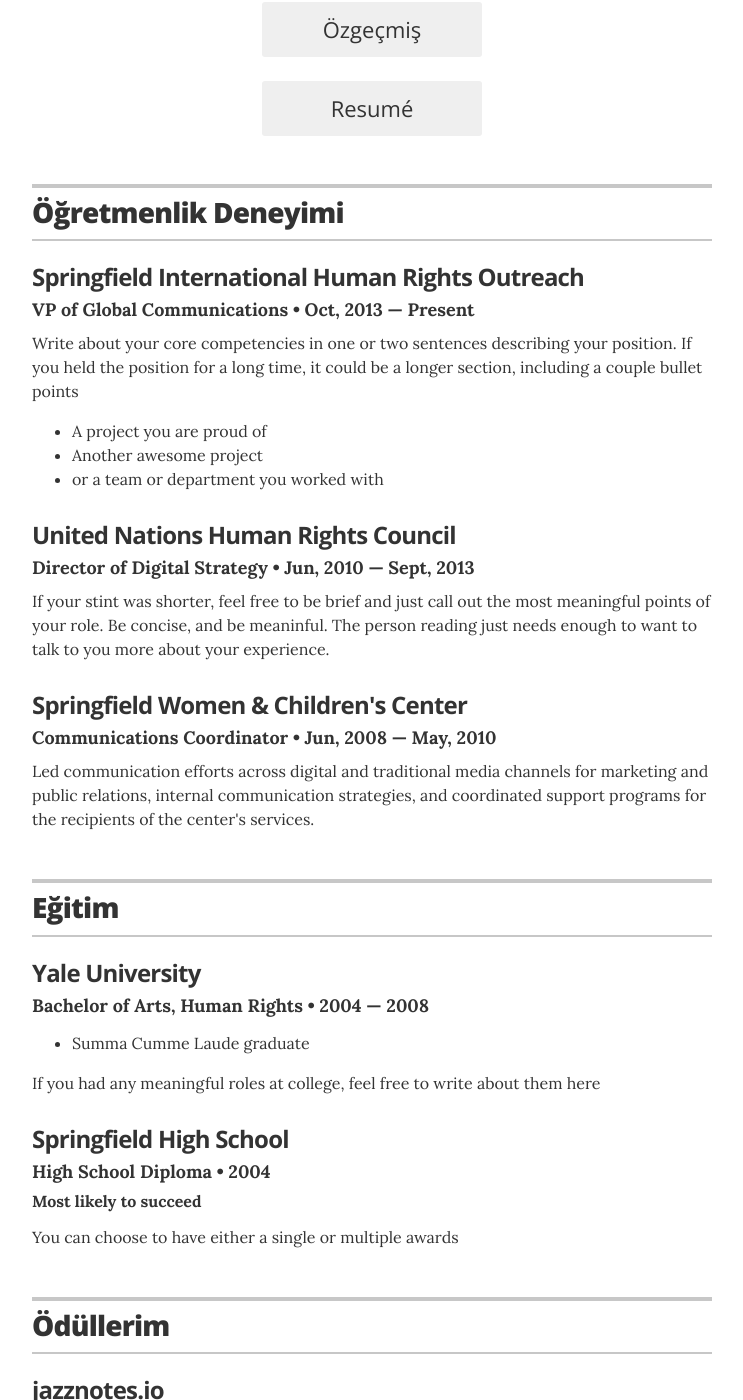
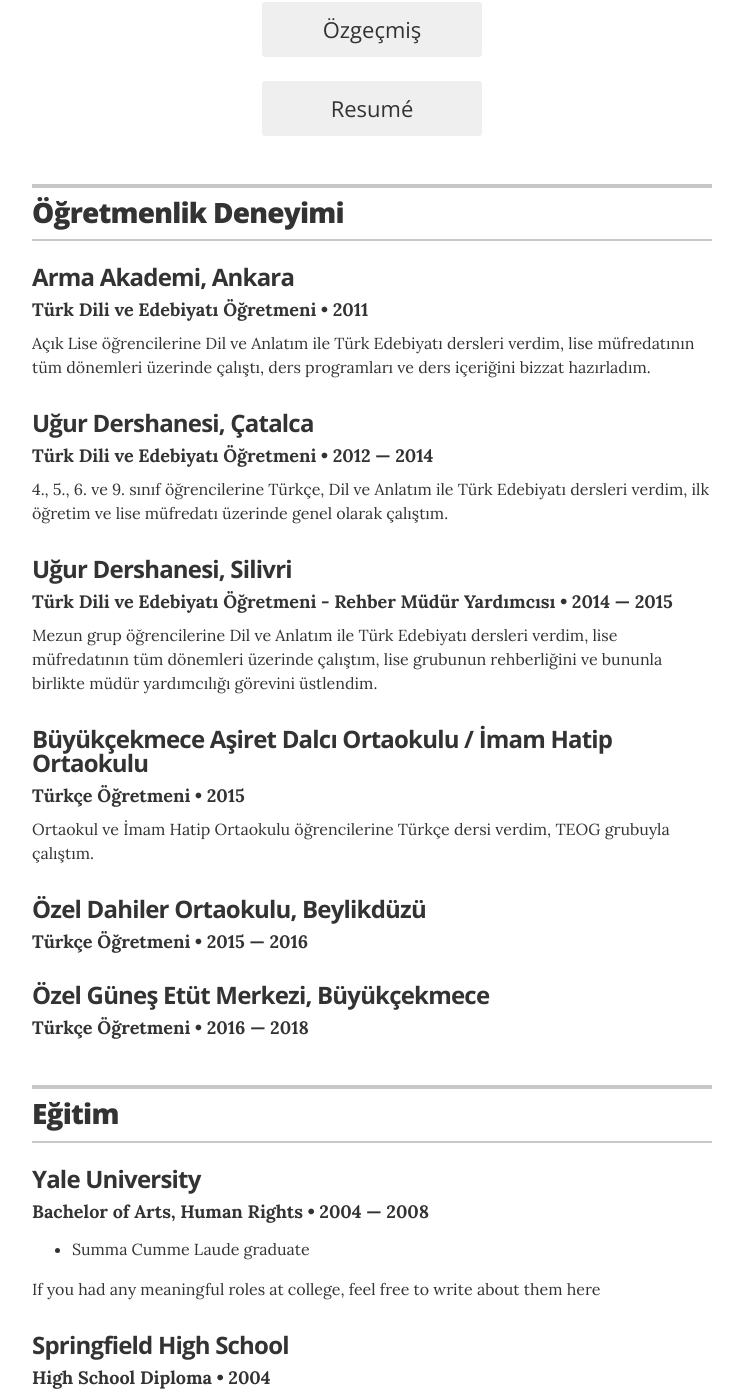
Before and after one commit to dcanata/dcanata.github.io, a Jekyll site: the page built from index.html, in a window 1280 px wide and 1400 px high, scrolled down 512 px. Shown: the whole window, without its empty margins (268-1011 px from the left). Built offline with Jekyll 4.4.1, drawn with Linux system fonts in a browser that asks for light colours.

Commit message:
Update experience.yml

```diff
--- a/_data/experience.yml
+++ b/_data/experience.yml
@@ -1,19 +1,38 @@
 # Jobs
-# VP of Global Communications
-- company: Springfield International Human Rights Outreach
-  position: VP of Global Communications
-  duration: Oct, 2013 &mdash; Present
-  summary: Write about your core competencies in one or two sentences describing your position. If you held the position for a long time, it could be a longer section, including a couple bullet points	<ul class="resume-item-list"><li>A project you are proud of</li><li>Another awesome project</li><li>or a team or department you worked with</li></ul>
+# Arma Akademi, Ankara
+- company: Arma Akademi, Ankara
+  position: Türk Dili ve Edebiyatı Öğretmeni
+  duration: 2011
+  summary: Açık Lise öğrencilerine Dil ve Anlatım ile Türk Edebiyatı dersleri verdim, lise müfredatının tüm dönemleri üzerinde çalıştı, ders programları ve ders içeriğini bizzat hazırladım.
 
-# Director of Digital Stratgy
-- company: United Nations Human Rights Council
-  position: Director of Digital Strategy
-  duration:  Jun, 2010 &mdash; Sept, 2013
-  summary: If your stint was shorter, feel free to be brief and just call out the most meaningful points of your role. Be concise, and be meaninful. The person reading just needs enough to want to talk to you more about your experience.
+# Uğur Dershanesi, Çatalca
+- company: Uğur Dershanesi, Çatalca
+  position: Türk Dili ve Edebiyatı Öğretmeni
+  duration:  2012 &mdash; 2014
+  summary: 4., 5., 6. ve 9. sınıf öğrencilerine Türkçe, Dil ve Anlatım ile Türk Edebiyatı dersleri verdim, ilk öğretim ve lise müfredatı üzerinde genel olarak çalıştım.
+
+# Uğur Dershanesi, Silivri
+- company: Uğur Dershanesi, Silivri
+  position: Türk Dili ve Edebiyatı Öğretmeni - Rehber Müdür Yardımcısı
+  duration: 2014  &mdash; 2015
+  summary: Mezun grup öğrencilerine Dil ve Anlatım ile Türk Edebiyatı dersleri verdim, lise müfredatının tüm dönemleri üzerinde çalıştım, lise grubunun rehberliğini ve bununla birlikte müdür yardımcılığı görevini üstlendim.
 
 
-# Communications Coordinator
-- company: Springfield Women & Children's Center
-  position: Communications Coordinator
-  duration:   Jun, 2008  &mdash; May, 2010
-  summary: Led communication efforts across digital and traditional media channels for marketing and public relations, internal communication strategies, and coordinated support programs for the recipients of the center's services.
+# Büyükçekmece Aşiret Dalcı Ortaokulu / İmam Hatip Ortaokulu
+- company: Büyükçekmece Aşiret Dalcı Ortaokulu / İmam Hatip Ortaokulu
+  position: Türkçe Öğretmeni
+  duration: 2015
+  summary: Ortaokul ve İmam Hatip Ortaokulu öğrencilerine Türkçe dersi verdim, TEOG grubuyla çalıştım.
+
+
+# Özel Dahiler Ortaokulu, Beylikdüzü
+- company: Özel Dahiler Ortaokulu, Beylikdüzü
+  position: Türkçe Öğretmeni
+  duration: 2015 &mdash; 2016
+  summmary: 5, 6, 7 ve 8. sınıf öğrencilerine Türkçe dersi verdi, TEOG grubunun tamamının koçluğunu yaptı, ortaokul müfredatının tüm içeriği üzerine çalıştım.
+
+# Özel Güneş Etüt Merkezi, Büyükçekmece
+- company: Özel Güneş Etüt Merkezi, Büyükçekmece
+  position: Türkçe Öğretmeni
+  duration: 2016 &mdash; 2018
+  summmary: 5, 6, 7 ve 8. Sınıf öğrencilerine Türkçe dersleri verdim.
```
